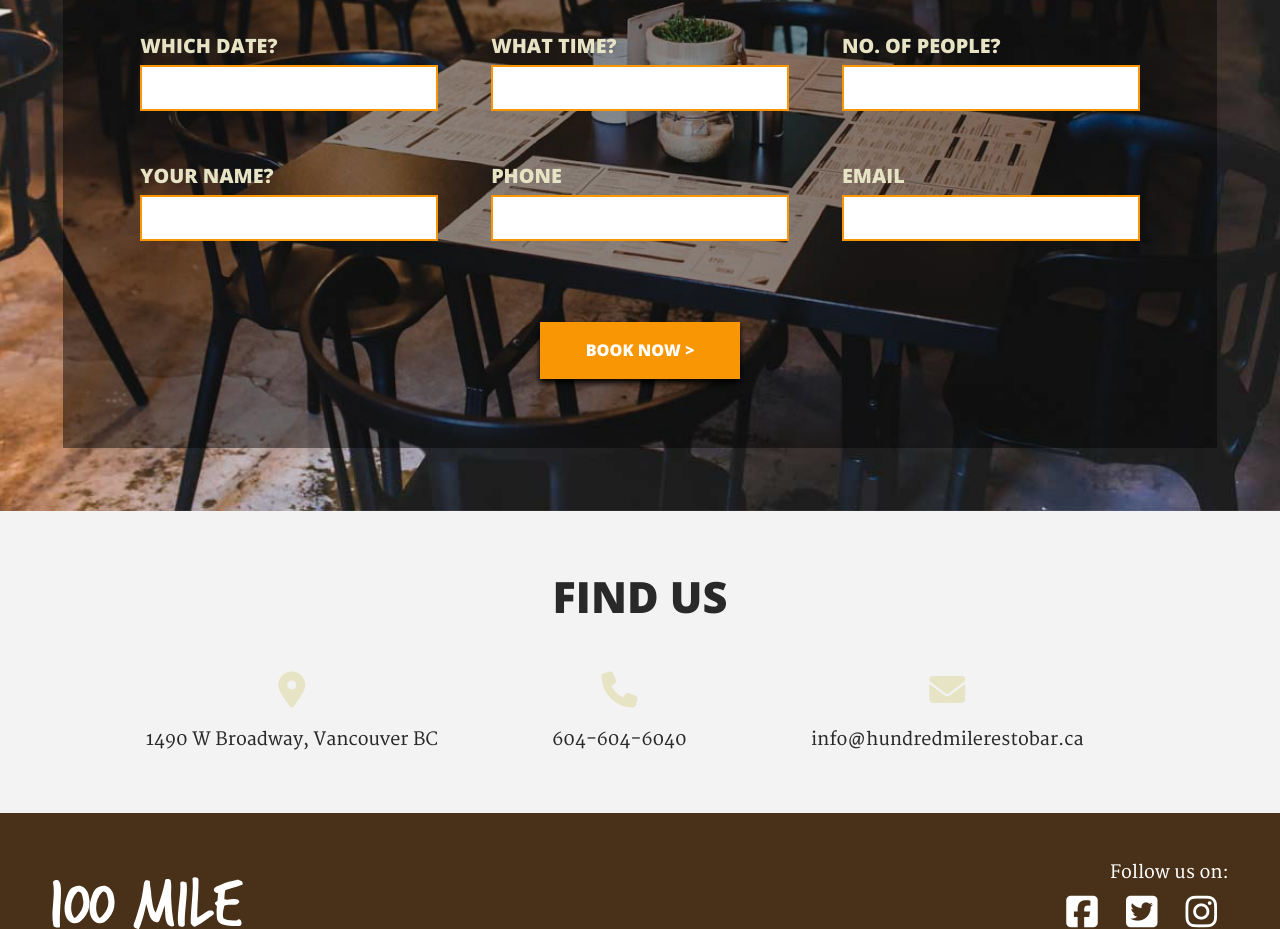
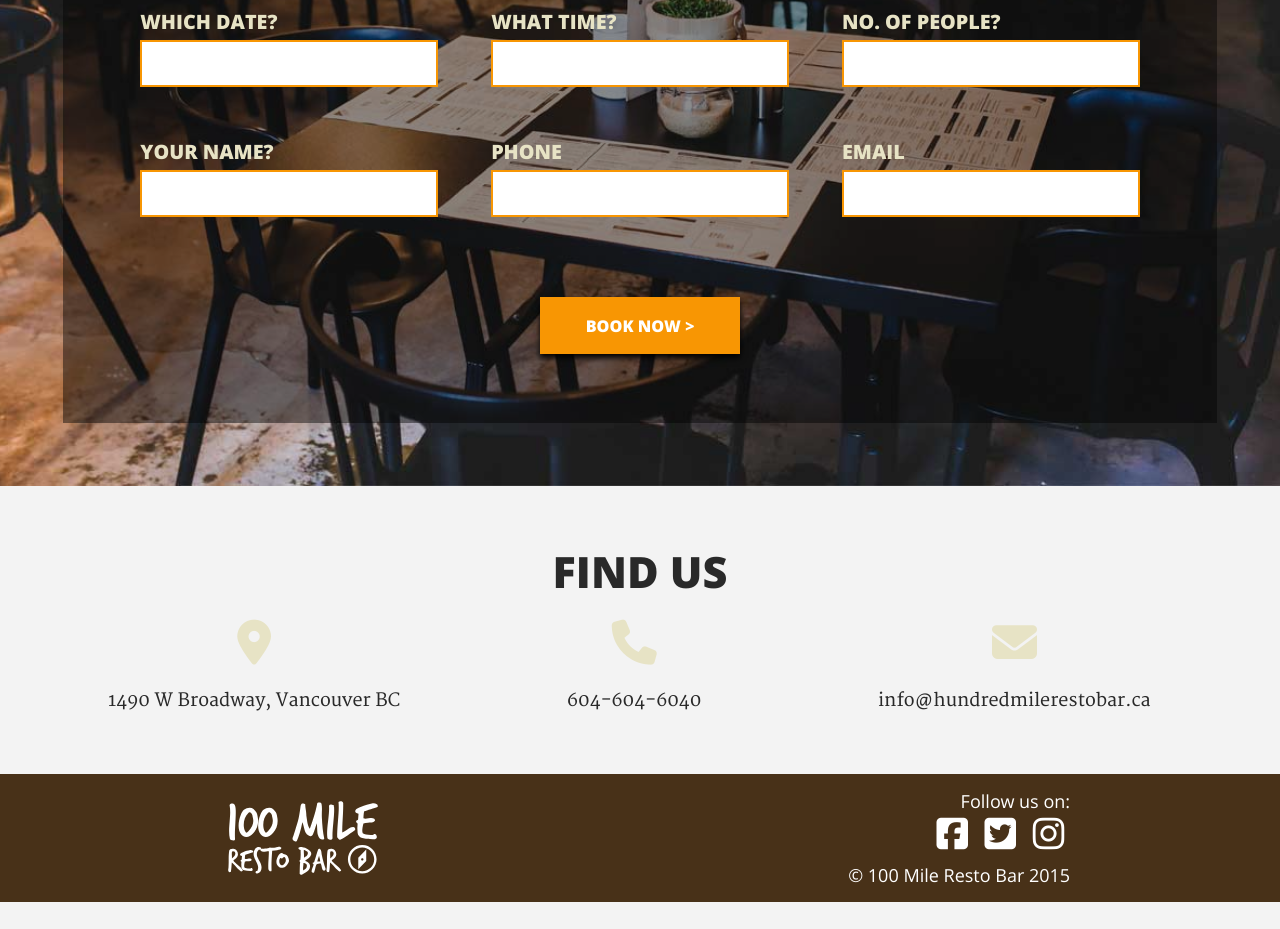
Before and after one commit to ghassul/RED-Project-2, a plain HTML site: page index.html in a window 1280 px wide. Shown: the part 1871-2800 px from the top of the page. After the commit the page ends 2773 px from the top, so only its background shows below. Drawn offline with nearby package versions, Linux system fonts and the light colour scheme.

Commit message:
css polishing

```diff
--- a/css/_widgets.scss
+++ b/css/_widgets.scss
@@ -84,7 +84,11 @@ li.ui-timepicker-selected {
   }
 }
 
-.slidercontainer,
+.slider_container {
+  background-color: rgb(5, 23, 47);
+}
+
+.bx-viewport,
 .container {
 
   @include desktop {
--- a/css/styles.scss
+++ b/css/styles.scss
@@ -16,8 +16,7 @@ header {
                             rgba(0, 0, 0, 0.10),
                             rgba(0, 0, 0, 0.10)
             ),
-            url('../assets/images/rustic-masthead.jpg') no-repeat center center;
-    margin: 0 auto;
+            url('../assets/images/rustic-masthead.jpg') no-repeat top center;
     background-size: cover;
 
     nav {
@@ -81,15 +80,14 @@ header {
       margin-top: 7%;
 
       .today {
-        font-size: .8rem;
         margin: .5%;
+        font-family: $font-stack;
       }
 
       .open_closed {
         text-transform: uppercase;
-        font-size: 1.3rem;
+        font-size: 1.5rem;
         font-family: $font-stack;
-        font-weight: bold;
         margin: .5%;
       }
     }
@@ -111,12 +109,14 @@ header {
   p {
     padding: 1%;
     line-height: 22px;
+    max-width: 75%;
+    margin: 0 auto;
   }
 }
 
 .food_drink {
   text-align: center;
-  padding: 6% 0 5% 0;
+  padding: 2.5rem 0 5% 0;
 
   @include tablet {
     width: 100%;
@@ -244,13 +244,13 @@ header {
 
     @include tablet {
       float: left;
-      width: 32%;
-      padding-top: 3%;
+      width: 33%;
     }
 
     i {
       color: #e7e3c5;
       padding: 7%;
+      font-size: 2.5rem;
     }
   }
 }
@@ -262,24 +262,22 @@ footer {
     margin: 0 auto;
     width: 70%;
 
-    @include tablet {
-      width: 100%;
-    }
+
 
     img {
-      max-width: 30%;
+      max-width: 150px;
       float: left;
-      padding: 4%;
+      padding-left: 4%;
 
       @include tablet {
-        max-width: 15%;
-        padding-top: 5%;
+        padding-top: 3%;
       }
     }
 
     div {
-      padding: 4%;
       text-align: right;
+      padding: 2%;
+      font-family: $font-stack;
 
       p {
         color: white;
@@ -287,12 +285,12 @@ footer {
 
       i {
         color: white;
-        padding: 1%;
+        padding: .33rem;
       }
 
       .copyright {
-        font-size: 0.66rem;
-        padding-top: 2%;
+
+        padding-top: .5rem;
       }
     }
   }
--- a/index.html
+++ b/index.html
@@ -54,7 +54,7 @@
 	</section>
 
 
-	<div class="slidercontainer">
+	<div class="slider_container">
 		<ul class="bxslider">
 
 			<li><img src="assets/images/slider%20images/bread-stone.jpg" alt="fancy pear bread"/></li>
@@ -110,38 +110,33 @@
 			<form method="post" class="container">
 
 				<div>
-					<label>Which date?</label>
+					<label for="date">Which date?</label>
 					<input type="text" name="date" id="date" />
 				</div>
 
-
 				<div>
-					<label>What time?</label>
+					<label for="time">What time?</label>
 					<input type="text" name="time" id="time" />
 				</div>
 
+				<div>
+					<label for="num_people">No. of people?</label>
+					<input type="text" name="num_people" id="num_people"/>
+				</div>
 
 				<div>
-					<label>No. of people?</label>
-					<input type="text" name="num_people"/>
+					<label for="entered_name">Your name?</label>
+					<input type="text" name="entered_name" id="entered_name"/>
 				</div>
 
+				<div>
+					<label for="phone_num">Phone</label>
+					<input type="text" name="phone_num" id="phone_num"/>
+				</div>
 
 				<div>
-					<label>Your name?</label>
-					<input type="text" name="entered_name"/>
-				</div>
-
-
-				<div>
-					<label>Phone</label>
-					<input type="text" name="phone_num"/>
-				</div>
-
-
-				<div>
-					<label>Email</label>
-					<input type="email" name="entered_email"/>
+					<label for="entered_email">Email</label>
+					<input type="email" name="entered_email" id="entered_email"/>
 				</div>
 
 				<button type="submit" name="book_now" class="custom_btn book_now">Book now ></button>
@@ -150,22 +145,22 @@
 		</div>
 	</section>
 
-	<section class="find_us container clearfix" id="contact">
+	<section class="find_us clearfix" id="contact">
 
 		<h2>Find us</h2>
 
 		<div>
-			<i class="fa fa-map-marker fa-2x"></i>
+			<i class="fa fa-map-marker"></i>
 			<p>1490 W Broadway, Vancouver BC</p>
 		</div>
 
 		<div>
-			<i class="fa fa-phone fa-2x"></i>
+			<i class="fa fa-phone"></i>
 			<p>604-604-6040</p>
 		</div>
 
 		<div>
-			<i class="fa fa-envelope fa-2x"></i>
+			<i class="fa fa-envelope"></i>
 			<p>info@hundredmilerestobar.ca</p>
 		</div>
 
--- a/js/100mile.js
+++ b/js/100mile.js
@@ -24,7 +24,7 @@ $(function() {
     });
 
     // Smoothscroll Function
-    $('a').click(function() {
+    $('a').on('click', function() {
         $('html, body').animate({
             scrollTop: $($.attr(this, 'href')).offset().top
         }, 500);
```
Also changed, not shown: css/styles.css, 1 other file.
